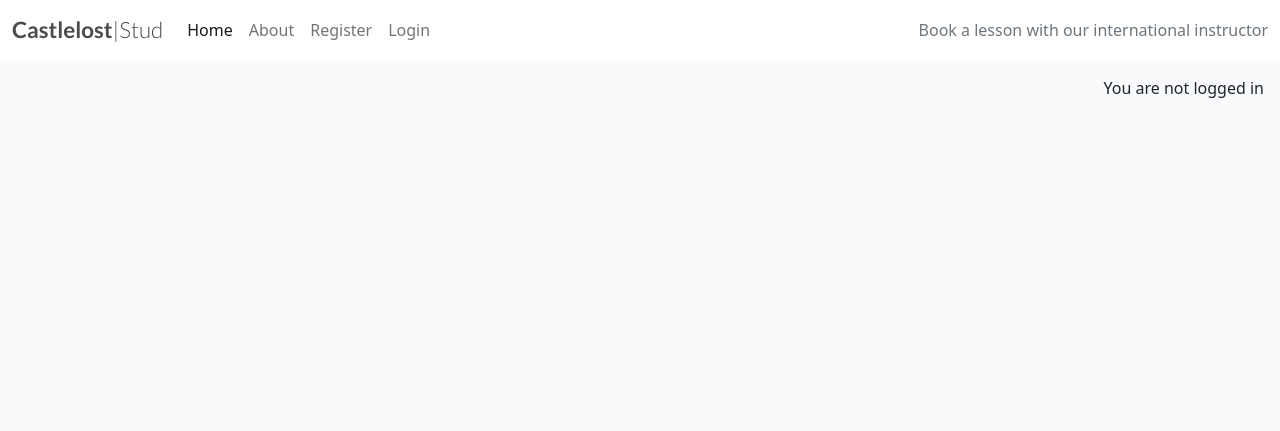
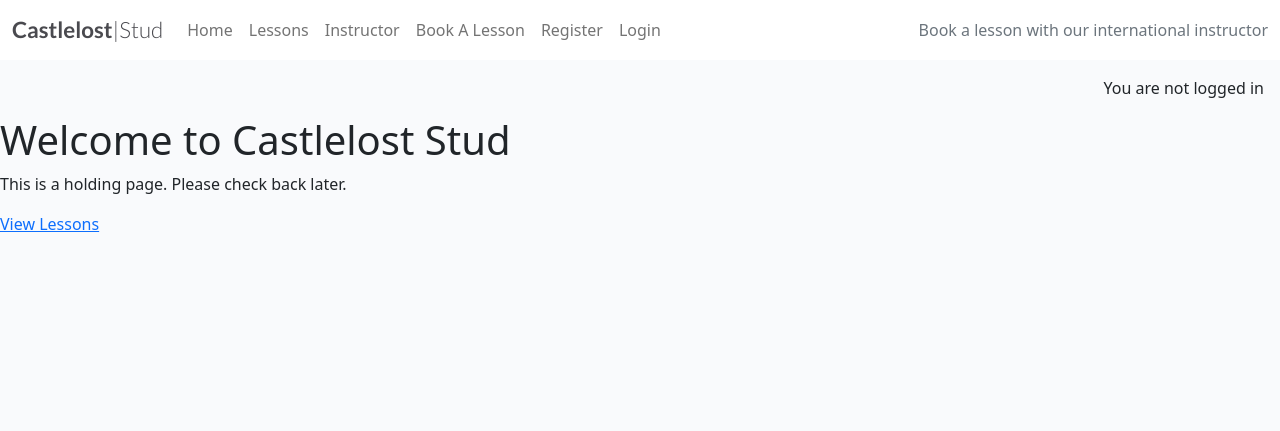
Before and after one commit to Declan444/Castlelost-Stud, a Django app: page / in a window 1280 px wide. Shown: the top 431 px of the page. Run offline with Django 4.2, Linux system fonts and the light colour scheme; data that the repository does not hold is empty.

Commit message:
create lessons page and book a lesson page and link urls to holding page

```diff
--- /dev/null
+++ b/bookalesson/templates/index.html
@@ -0,0 +1,12 @@
+{% extends "base.html" %}
+
+{% block content %}
+
+<!-- index.html content starts here -->
+<body>
+    <h1>Welcome to Castlelost Stud</h1>
+    <p>This is a holding page. Please check back later.</p>
+    <p><a href="{% url 'lessons' %}">View Lessons</a></p>
+</body>
+<!-- index.html content ends here -->
+{% endblock %}
--- a/bookalesson/urls.py
+++ b/bookalesson/urls.py
@@ -1,11 +1,14 @@
 from . import views
 from django.urls import path
-from .views import LessonList
+from django.views.generic import TemplateView
+from .views import LessonList, lessons_detail
 
 
 urlpatterns = [
-    path('', LessonList.as_view(), name='home'),
+    path('book-a-lesson/', TemplateView.as_view(template_name='book_a_lesson.html'), name='book_a_lesson'),
+    path('', TemplateView.as_view(template_name='index.html'), name='home'),
+    path('lessons/', LessonList.as_view(), name='lessons'),
+    path('<slug:slug>/', lessons_detail, name='lessons_detail'),
 
-    path('<slug:slug>/', views.lessons_detail, name='lessons_detail'),
 
 ]
--- a/bookalesson/views.py
+++ b/bookalesson/views.py
@@ -15,7 +15,7 @@ from .forms import CommentForm
 # Create your views here.
 class LessonList(generic.ListView):
     model = Lesson
-    template_name = 'bookalesson/index.html'
+    template_name = 'bookalesson/lessons.html'
     context_object_name = 'lessons_list'
 
     def get_queryset(self):
@@ -55,7 +55,7 @@ def lessons_detail(request, slug):
                 lesson_date=lesson_date
             ).exists():
                 # if commented on this lesson show message
-                messages.error(request, "You have already commented on this lesson.")
+                messages.error(request, "You have already commented on this lesson date.")
                 return redirect('lessons_detail', slug=slug)
             # save comment
             comment.save()
--- a/castleloststud/settings.py
+++ b/castleloststud/settings.py
@@ -28,7 +28,7 @@ TEMPLATES_DIR = os.path.join(BASE_DIR, 'templates')
 SECRET_KEY = os.environ.get("SECRET_KEY")
 
 # SECURITY WARNING: don't run with debug turned on in production!
-DEBUG = False
+DEBUG = True
 
 ALLOWED_HOSTS = ['127.0.0.1', 'castlelost-stud-cbac18c58c5b.herokuapp.com']
 
--- a/templates/base.html
+++ b/templates/base.html
@@ -1,5 +1,6 @@
 {% load static %}
 {% url 'home' as home_url %}
+{% url 'lessons' as home_url %}
 {% url 'about' as about_url %}
 {% url 'account_login' as login_url %}
 {% url 'account_signup' as signup_url %}
@@ -48,12 +49,18 @@
                             href="{% url 'home' %}">Home</a>
                     </li>
                     <li class="nav-item">
+                        <a class="nav-link {% if request.path == lessons_url %}active{% endif %}" aria-current="page" href="{% url 'lessons' %}">Lessons</a>
+                    </li>
+                    <li class="nav-item">
                         <a
                           class="nav-link
                           {% if request.path == about_url %}active{%endif%}"
                           aria-current="page"
-                          href="{% url 'about' %}">About</a
+                          href="{% url 'about' %}">Instructor</a
                         >
+                    </li>
+                    <li class="nav-item">
+                        <a class="nav-link {% if request.path == '/book-a-lesson/' %}active{% endif %}" aria-current="page" href="{% url 'book_a_lesson' %}">Book A Lesson</a>
                     </li>
                     {% if user.is_authenticated %}
                     <li class="nav-item">
```
Also changed, not shown: bookalesson/templates/book_a_lesson.html (added, +11 -0 lines), bookalesson/templates/bookalesson/book_lesson.html (added), bookalesson/templates/bookalesson/lessons.html (renamed from bookalesson/templates/bookalesson/index.html).
